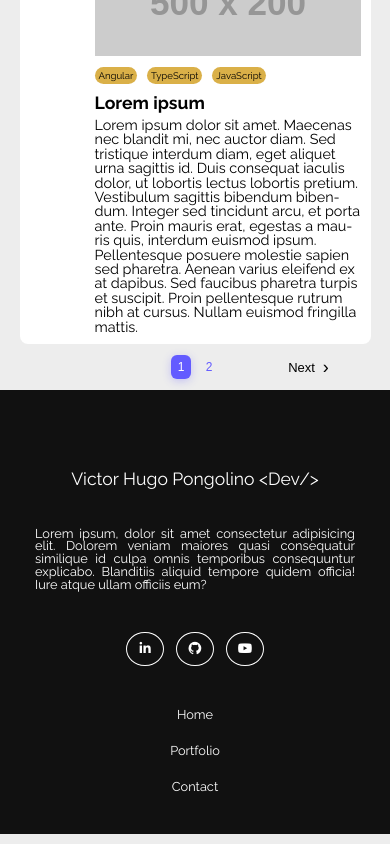
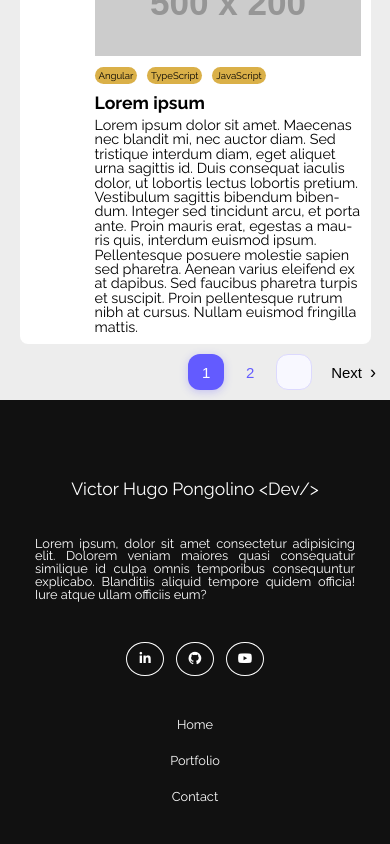
Before and after one commit to VictorPongolino/blog, an Angular app: page /#/blog in a window 390 px wide. Shown: the part 1631-2475 px from the top of the page. Built offline with nearby package versions, Linux system fonts and the light colour scheme; what ngx-typed-js would draw is missing.

Commit message:
add go-to input

```diff
--- a/src/app/shared/portfolio/article-pagination/article-pagination.css
+++ b/src/app/shared/portfolio/article-pagination/article-pagination.css
@@ -1,4 +1,4 @@
-
+/* Base Layout Containers */
 .pagination-card {
     display: flex;
     justify-content: flex-end;
@@ -10,9 +10,137 @@
 
 .pagination-numbers {
     display: flex;
+    align-items: center;
     gap: 8px;
 }
 
+/* Page Button Base Style */
+.page-number {
+    width: 36px;
+    height: 36px;
+    border-radius: 12px;
+    color: #635bff;
+    display: flex;
+    justify-content: center;
+    align-items: center;
+    border: none;
+    background: transparent;
+    cursor: pointer;
+    font-size: 15px;
+    font-weight: 500;
+    transition: all 0.2s cubic-bezier(0.4, 0, 0.2, 1);
+}
+
+.page-number:hover {
+    background-color: #e2e1fd;
+    transform: scale(1.05);
+}
+
+.page-number.active {
+    background-color: #635bff;
+    color: #ffffff;
+    box-shadow: 0 2px 8px rgba(99, 91, 255, 0.3);
+}
+
+.page-number.active:hover {
+    background-color: #4f47d9;
+    transform: scale(1.08);
+}
+
+/* Dots / Ellipsis */
+.dots {
+    color: #a4a1fb;
+    font-weight: bold;
+    letter-spacing: 2px;
+    padding: 0 4px;
+}
+/* Hide native number input spinners */
+/* Hide native number input spinners */
+.no-spin::-webkit-inner-spin-button,
+.no-spin::-webkit-outer-spin-button {
+    -webkit-appearance: none;
+    margin: 0;
+}
+
+.no-spin {
+    -moz-appearance: textfield;
+    appearance: textfield;
+}
+
+/* Page Input & Go Group Styling */
+.page-go-to-group form {
+    display: flex;
+    align-items: center;
+    gap: 8px;
+    margin: 0;
+}
+
+/* Input Styling */
+.page-input {
+    width: 36px;
+    height: 36px;
+    border: 1.5px solid #dcd9fe;
+    border-radius: 12px;
+    background-color: #f8f8ff;
+    color: #635bff;
+    font-size: 15px;
+    font-weight: 500;
+    text-align: center;
+    outline: none;
+    box-sizing: border-box;
+    padding: 0;
+    margin: 0;
+    transition:
+        border-color .2s ease,
+        background-color .2s ease,
+        box-shadow .2s ease,
+        transform .15s ease;
+}
+
+.page-input:hover {
+    border-color: #b7b4ff;
+    background-color: #ffffff;
+    box-shadow: 0 2px 6px rgba(99, 91, 255, 0.08);
+}
+
+.page-input:focus {
+    border-color: #635bff;
+    background-color: #ffffff;
+    box-shadow: 0 0 0 2px rgba(99, 91, 255, 0.15);
+}
+
+.page-input:focus-visible {
+    outline: none;
+}
+
+.page-input:disabled {
+    opacity: 0.6;
+    cursor: not-allowed;
+}
+
+.page-input.invalid {
+    border-color: #ef4444;
+    box-shadow: 0 0 0 2px rgba(239, 68, 68, 0.15);
+}
+
+/* "Go" Submit Button Styling */
+.page-go-to-group button[type="submit"] {
+    background: transparent;
+    border: none;
+    color: #635bff;
+    font-size: 14px;
+    font-weight: 600;
+    cursor: pointer;
+    padding: 0 4px;
+    transition: all 0.2s ease;
+}
+
+.page-go-to-group button[type="submit"]:hover {
+    color: #4f47d9;
+    transform: scale(1.05);
+}
+
+/* Back / Next Navigation Buttons */
 .pagination-nav {
     color: black;
     display: flex;
@@ -40,119 +168,3 @@
 .pagination-nav.next:hover {
     transform: translateX(2px);
 }
-
-.pagination-nav:disabled {
-    color: inherit;
-    cursor: not-allowed;
-    opacity: 1;
-}
-
-.pagination-nav:disabled:hover {
-    color: black;
-    transform: none;
-}
-
-.page-number {
-    width: 28px;
-    height: 32px;
-    border-radius: 10px;
-    color: #635bff;
-    display: flex;
-    justify-content: center;
-    align-items: center;
-    border: none;
-    background: transparent;
-    cursor: pointer;
-    font-size: 15px;
-    font-weight: 500;
-    transition: all 0.2s ease;
-}
-
-.dots {
-    color: #a4a1fb;
-    font-weight: bold;
-    letter-spacing: 2px;
-    padding: 0 4px;
-}
-
-.page-number:hover {
-    background-color: #e2e1fd;
-    transform: scale(1.05);
-}
-
-.page-number.active {
-    background-color: #635bff;
-    color: #ffffff;
-    box-shadow: 0 2px 8px rgba(99, 91, 255, 0.3);
-}
-
-.page-number.active:hover {
-    background-color: #4f47d9;
-    transform: scale(1.08);
-}
-
-/* Tablet responsive */
-@media (max-width: 768px) {
-    .pagination-card {
-        gap: 10px;
-        margin: 10px 5px 10px 0;
-    }
-
-    .pagination-nav {
-        padding: 6px 2px;
-        font-size: 14px;
-    }
-
-    .page-number {
-        width: 24px;
-        height: 28px;
-        font-size: 13px;
-    }
-
-    .dots {
-        font-size: 12px;
-        padding: 0 2px;
-    }
-}
-
-/* Mobile responsive */
-@media (max-width: 480px) {
-    .pagination-card {
-        gap: 8px;
-        margin: 10px 2px 10px 0;
-        width: 100%;
-    }
-
-    .pagination-nav {
-        padding: 4px 2px;
-        font-size: 13px;
-        flex: 1;
-        justify-content: center;
-        min-width: 50px;
-    }
-
-    .page-number {
-        width: 20px;
-        height: 24px;
-        font-size: 12px;
-        border-radius: 6px;
-    }
-
-    .dots {
-        display: none;
-    }
-}
-
-/* Prefers reduced motion */
-@media (prefers-reduced-motion: reduce) {
-    .pagination-nav,
-    .page-number {
-        transition: background-color 150ms ease, color 150ms ease;
-    }
-
-    .pagination-nav:hover,
-    .page-number:hover,
-    .page-number.active:hover {
-        transform: none;
-    }
-}
--- a/src/app/shared/portfolio/article-pagination/article-pagination.html
+++ b/src/app/shared/portfolio/article-pagination/article-pagination.html
@@ -35,6 +35,29 @@
             <span class="dots" aria-hidden="true">...</span>
         }
 
+        <div class="page-go-to-group">
+            <form (ngSubmit)="onPageSubmit()">
+                <input
+                    name="page"
+                    type="number"
+                    class="page-input no-spin"
+                    [min]="minPage()"
+                    [max]="maxPage()"
+                    step="1"
+                    [(ngModel)]="selectedPage"
+                    (beforeinput)="onPageBeforeInput($event)"
+                    (paste)="onPagePaste($event)"
+                    (input)="onPageInput($event)"
+                >
+
+                @if (hasSelectedPage()) {
+                    <button type="submit">Go</button>
+                }
+            </form>
+        </div>
+
+
+
         @if (showLastPage()) {
             <button
                 class="page-number"
--- a/src/app/shared/portfolio/article-pagination/article-pagination.ts
+++ b/src/app/shared/portfolio/article-pagination/article-pagination.ts
@@ -1,10 +1,10 @@
-import { Component, computed, input, output, effect } from '@angular/core';
-import { RouterLink } from '@angular/router';
+import { Component, computed, input, output } from '@angular/core';
+import { FormsModule } from '@angular/forms';
 
 @Component({
   selector: 'app-article-pagination',
   standalone: true,
-  imports: [RouterLink],
+  imports: [FormsModule],
   templateUrl: './article-pagination.html',
   styleUrl: './article-pagination.css',
 })
@@ -27,6 +27,79 @@ export class ArticlePagination {
   );
   readonly hasPrevButton = computed(() => this.currentPage() > 1);
   readonly hasNextButton = computed(() => this.currentPage() < (this.lastPage() ?? 1));
+  readonly minPage = computed(() => this.firstPage() ?? 1);
+  readonly maxPage = computed(() => this.lastPage() ?? 1);
+
+  selectedPage: number | null = null;
+
+  hasSelectedPage(): boolean {
+    return this.selectedPage !== null && !Number.isNaN(this.selectedPage);
+  }
+
+  onPageBeforeInput(event: InputEvent): void {
+    if (event.inputType.startsWith('delete')) {
+      return;
+    }
+
+    const nextChunk = event.data ?? '';
+    if (!/^\d+$/.test(nextChunk)) {
+      event.preventDefault();
+    }
+  }
+
+  onPagePaste(event: ClipboardEvent): void {
+    const pastedText = event.clipboardData?.getData('text') ?? '';
+    if (!/^\d+$/.test(pastedText.trim())) {
+      event.preventDefault();
+    }
+  }
+
+  onPageInput(event: Event): void {
+    const inputElement = event.target as HTMLInputElement | null;
+
+    if (!inputElement) {
+      return;
+    }
+
+    const rawValue = inputElement.value;
+
+    if (rawValue === '') {
+      this.selectedPage = null;
+      return;
+    }
+
+    const parsedValue = Number(rawValue);
+
+    if (Number.isNaN(parsedValue)) {
+      this.selectedPage = null;
+      inputElement.value = '';
+      return;
+    }
+
+    const minPage = this.minPage();
+    const maxPage = this.maxPage();
+    const clampedValue = Math.max(minPage, Math.min(Math.trunc(parsedValue), maxPage));
+
+    this.selectedPage = clampedValue;
+
+    if (rawValue !== String(clampedValue)) {
+      inputElement.value = String(clampedValue);
+    }
+  }
+
+  onPageSubmit(): void {
+    if (this.selectedPage === null || Number.isNaN(this.selectedPage)) {
+      return;
+    }
+
+    const firstPage = this.firstPage() ?? 1;
+    const lastPage = this.lastPage() ?? 1;
+
+    if (this.selectedPage >= firstPage && this.selectedPage <= lastPage) {
+      this.onPageClick(this.selectedPage);
+      this.selectedPage = null;
+    }
+  }
 
   onPageClick(page: number): void {
     const validPage = Math.max(1, Math.min(page, this.lastPage() ?? 1));
```
